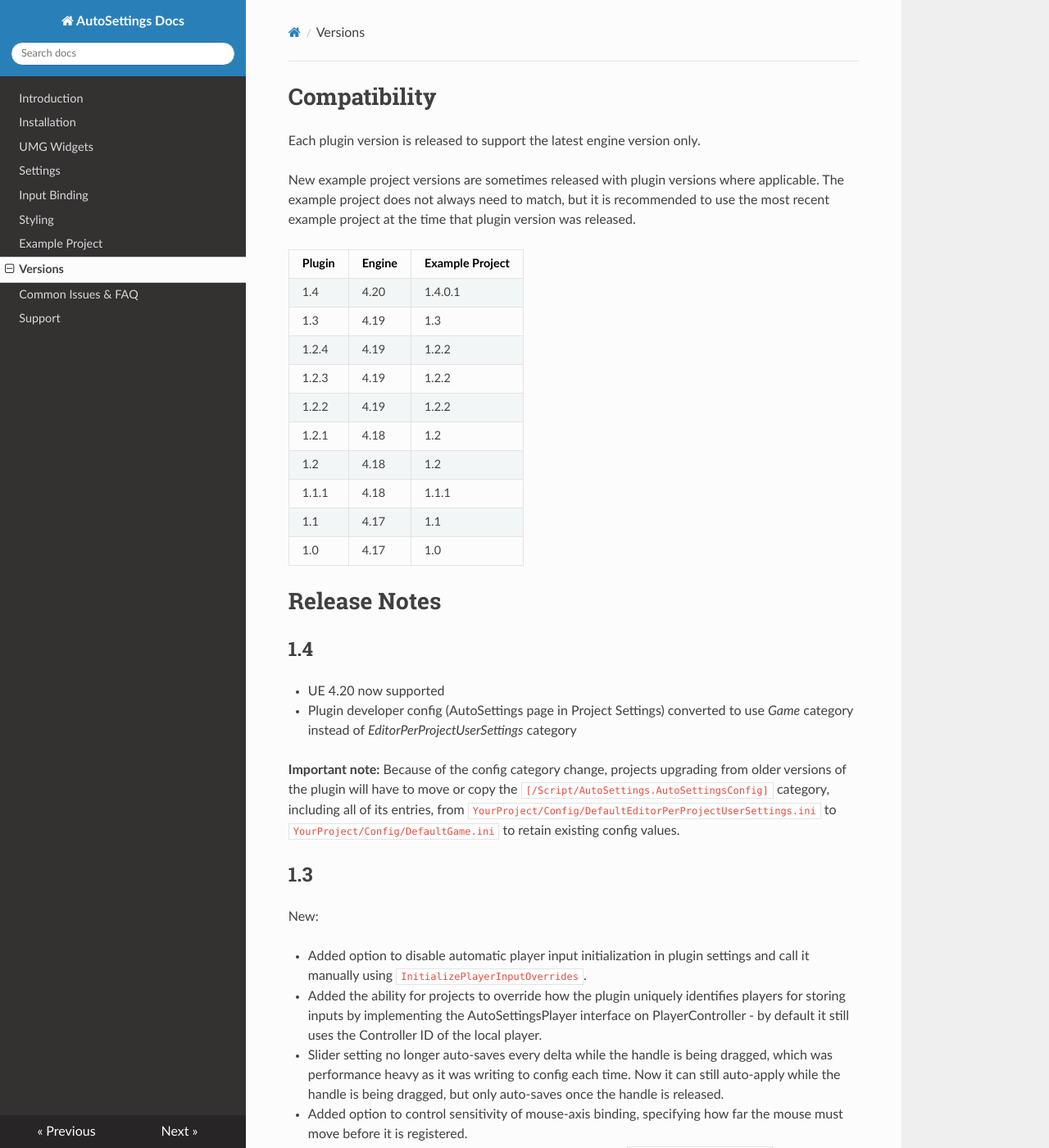
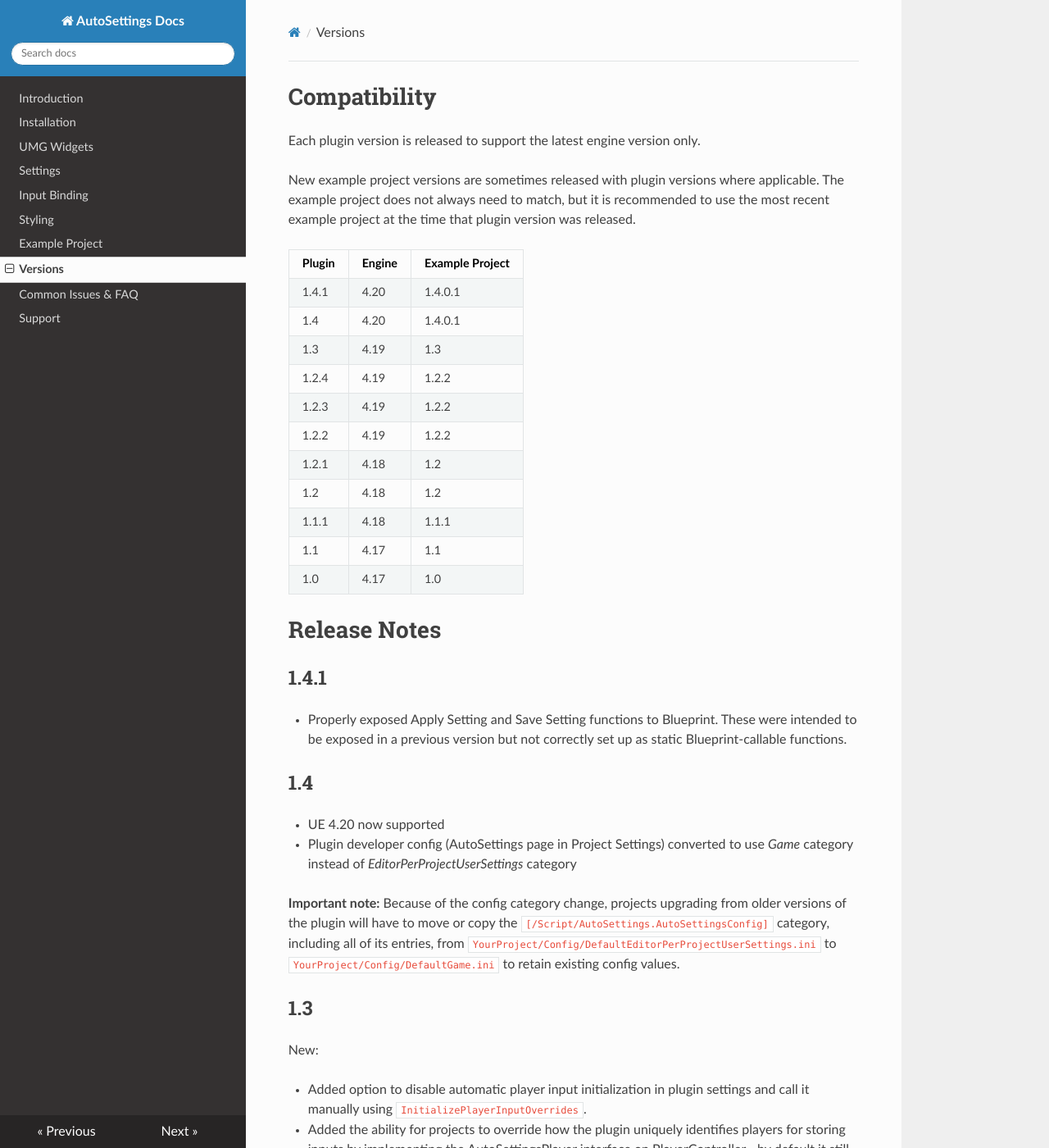
Before and after one commit to Acren/AutoSettings-Docs, an MkDocs documentation site: the page built from docs/versions.md, in a window 1280 px wide and 1400 px high. Shown: the whole window at 82% size. Built offline with MkDocs 1.6.1, drawn with Linux system fonts in a browser that asks for light colours; nearby versions of some CDN libraries; old or Windows-style settings are respelled for this version of MkDocs.

```diff
--- a/docs/versions.md
+++ b/docs/versions.md
@@ -7,6 +7,7 @@ The example project does not always need to match, but it is recommended to use
 
 Plugin | Engine | Example Project
 ------ | ------ | ------------
+1.4.1  | 4.20   | 1.4.0.1
 1.4    | 4.20   | 1.4.0.1
 1.3    | 4.19   | 1.3
 1.2.4  | 4.19   | 1.2.2
@@ -19,6 +20,10 @@ Plugin | Engine | Example Project
 1.0    | 4.17   | 1.0
 
 # Release Notes
+
+## 1.4.1
+
+- Properly exposed Apply Setting and Save Setting functions to Blueprint. These were intended to be exposed in a previous version but not correctly set up as static Blueprint-callable functions.
 
 ## 1.4
 
```
